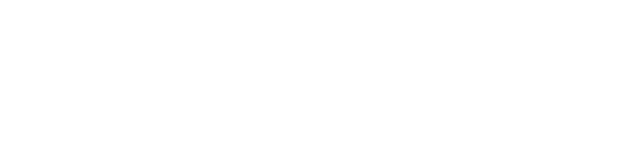
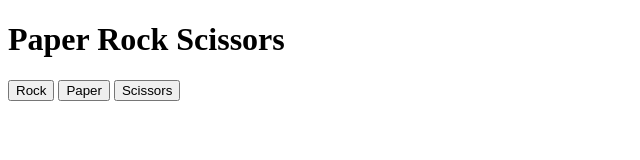
Before and after one commit to lsalin21/Paper-Rock-Scissors, a plain HTML site: page index.html in a window 1280 px wide. Shown: the whole page, without its empty margins (0-640 px from the left). Drawn offline with Linux system fonts and the light colour scheme.

Commit message:
Added index.html and script.js

```diff
--- a/index.html
+++ b/index.html
@@ -4,5 +4,13 @@
         <title>Paper-Rock-Scissors</title>
     </head>
     <body>
+        <div class="game-title">
+            <h1>Paper Rock Scissors</h1>
+        </div>
+        <div class="choices">
+            <button class="choice-button">Rock</button>
+            <button class="choice-button">Paper</button>
+            <button class="choice-button">Scissors</button>
+        </div>
     </body>
 </html>
--- a/script.js
+++ b/script.js
@@ -0,0 +1,3 @@
+let computerScore = 0;
+let humanScore = 0;
+function
```
